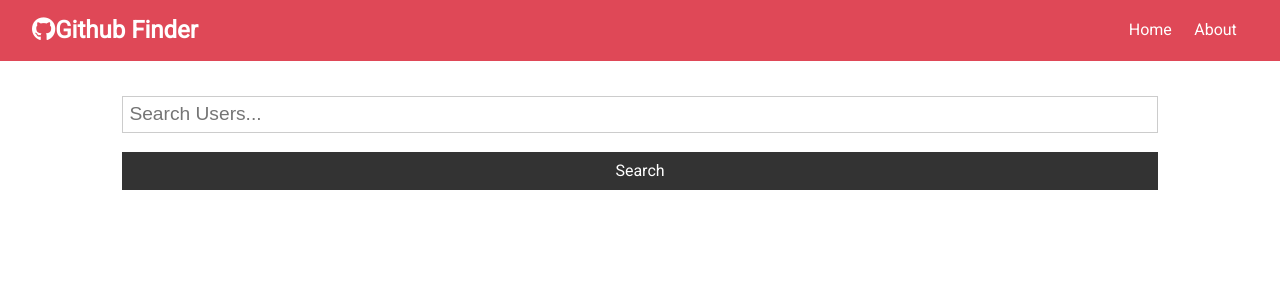
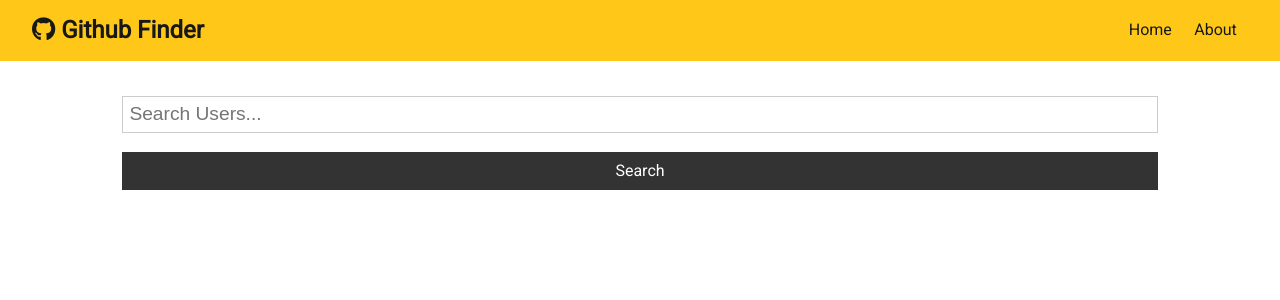
Before and after one commit to fatimzahra1/reactgithub, a React (Create React App) app: page / in a window 1280 px wide. Shown: the top 300 px of the page. Built offline with nearby package versions, Linux system fonts and the light colour scheme.

Commit message:
Change colors

```diff
--- a/src/App.css
+++ b/src/App.css
@@ -2,7 +2,7 @@
 
 /* Global Styles */
 :root {
-  --primary-color: #dc3545;
+  --primary-color: #FFC300;
   --dark-color: #333333;
   --light-color: #f4f4f4;
   --danger-color: #dc3545;
@@ -250,7 +250,7 @@ img {
 .badge-primary,
 .alert-primary {
   background: var(--primary-color);
-  color: #fff;
+  color: black;
 }
 
 .btn-light,
@@ -363,7 +363,7 @@ table th {
 }
 
 .navbar a {
-  color: #fff;
+  color: black;
   padding: 0.45rem;
   margin: 0 0.25rem;
 }
--- a/src/components/layout/NavBar.js
+++ b/src/components/layout/NavBar.js
@@ -8,7 +8,7 @@ const NavBar = ({icon, title}) => {
     return (<nav className='navbar bg-primary'>
         <h1>
         <i class= {icon}></i>
-            {title}</h1>
+           {' '} {title}</h1>
             <ul>
                 <li>
            <Link to='/'>Home</Link>
--- a/src/index.js
+++ b/src/index.js
@@ -1,7 +1,7 @@
 import React from 'react';
 import ReactDOM from 'react-dom';
 import App from './App';
-import reportWebVitals from './reportWebVitals';
+
 
 ReactDOM.render(
   <React.StrictMode>
@@ -9,6 +9,3 @@ ReactDOM.render(
   </React.StrictMode>,
   document.getElementById('root')
 );
-
-
-reportWebVitals();
```
